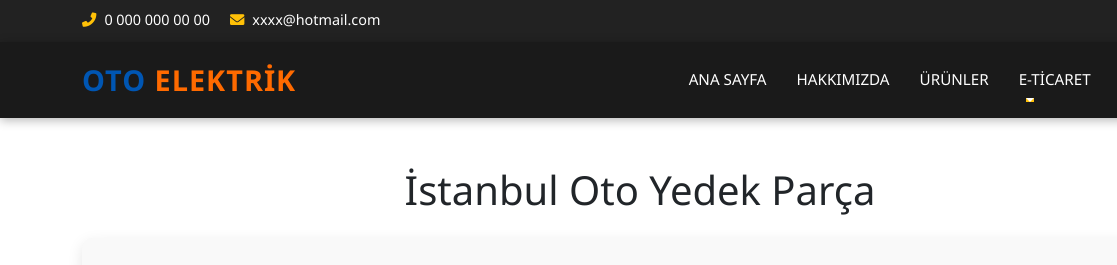
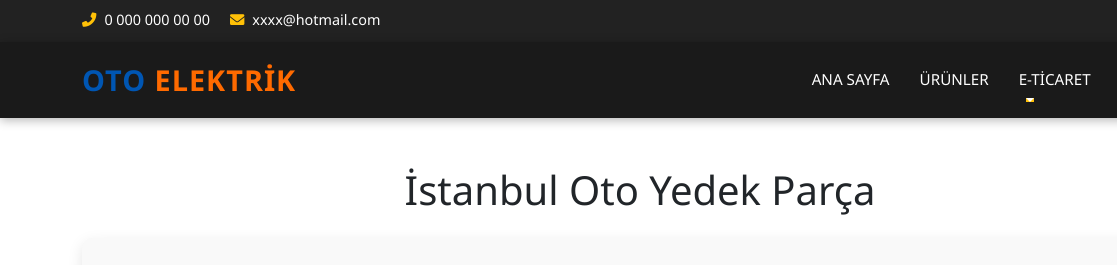
Before and after one commit to bgungor1/work, a plain HTML site: page istanbul-oto.html in a window 1280 px wide. Shown: the top 265 px of the page, 0-1117 px from the left. Drawn offline with nearby package versions, Linux system fonts and the light colour scheme.

Commit message:
Güncelleme yapıldı

```diff
--- a/istanbul-oto.html
+++ b/istanbul-oto.html
@@ -59,9 +59,6 @@
                     <ul class="navbar-nav ms-auto">
                         <li class="nav-item">
                             <a class="nav-link" aria-current="page" href="index.html">Ana Sayfa</a>
-                        </li>
-                        <li class="nav-item">
-                            <a class="nav-link" href="#hakkimizda">Hakkımızda</a>
                         </li>
                         <li class="nav-item">
                             <a class="nav-link" href="urunler.html">Ürünler</a>
```
Also changed, not shown: hatay-oto.html (+1 -3 lines), iletisim.html (+0 -3 lines), izmir-oto-parca.html (+0 -3 lines), mersin-oto.html (+0 -3 lines), thank-you.html (+0 -3 lines), urun-detay-bosch-aku-80.html (+0 -3 lines), urun-detay-deta-aku-95.html (+0 -3 lines), urun-detay-exide-aku-75.html (+0 -3 lines), urun-detay-inci-aku-90.html (+0 -3 lines), urun-detay-inci-aku.html (+1 -3 lines), urun-detay-mutlu-aku-100.html (+0 -3 lines), urun-detay-mutlu-aku.html (+0 -3 lines), urun-detay-varta-aku-110.html (+0 -3 lines), urun-detay-varta-aku.html (+0 -3 lines), 1 more files.
